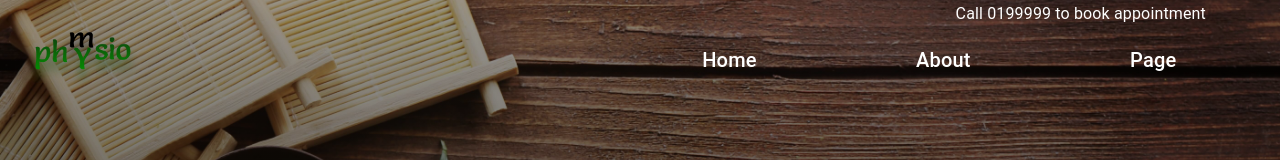
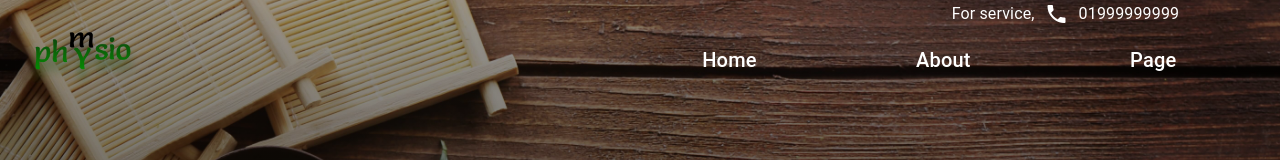
Before and after one commit to redoy11/myPhysio, a React (Create React App) app: page / in a window 1280 px wide. Shown: the top 160 px of the page. Built offline with nearby package versions, Linux system fonts and the light colour scheme.

Commit message:
Modify styles to secondary header toolbar

```diff
--- a/src/component/Header/Header.css
+++ b/src/component/Header/Header.css
@@ -29,8 +29,12 @@
 }
 
 .header-secondary-toolbar {
+  display: flex;
+  flex-direction: row;
   justify-content: flex-end;
   min-height: 5px !important;
+  transform: translateX(-6%);
+  color: white;
 }
 
 .sub-nav-item {
--- a/src/component/Header/index.tsx
+++ b/src/component/Header/index.tsx
@@ -1,6 +1,6 @@
 import * as React from 'react';
 import AppBar from '@material-ui/core/AppBar';
-import { Toolbar, Typography, useScrollTrigger } from '@material-ui/core';
+import { Toolbar, Typography, useScrollTrigger, Icon } from '@material-ui/core';
 import './Header.css';
 
 const Header: React.FC = () => {
@@ -19,8 +19,14 @@ const Header: React.FC = () => {
       >
         {!trigger && (
           <Toolbar className="header-secondary-toolbar">
-            <Typography variant="subtitle1" className="sub-nav-item">
-              Call 0199999 to book appointment
+            <Typography variant="subtitle1" component="div">
+              For service,
+            </Typography>
+            <>
+              <Icon style={{ padding: '0px 10px' }}>phone</Icon>
+            </>
+            <Typography variant="subtitle1" component="div">
+              01999999999
             </Typography>
           </Toolbar>
         )}
```
